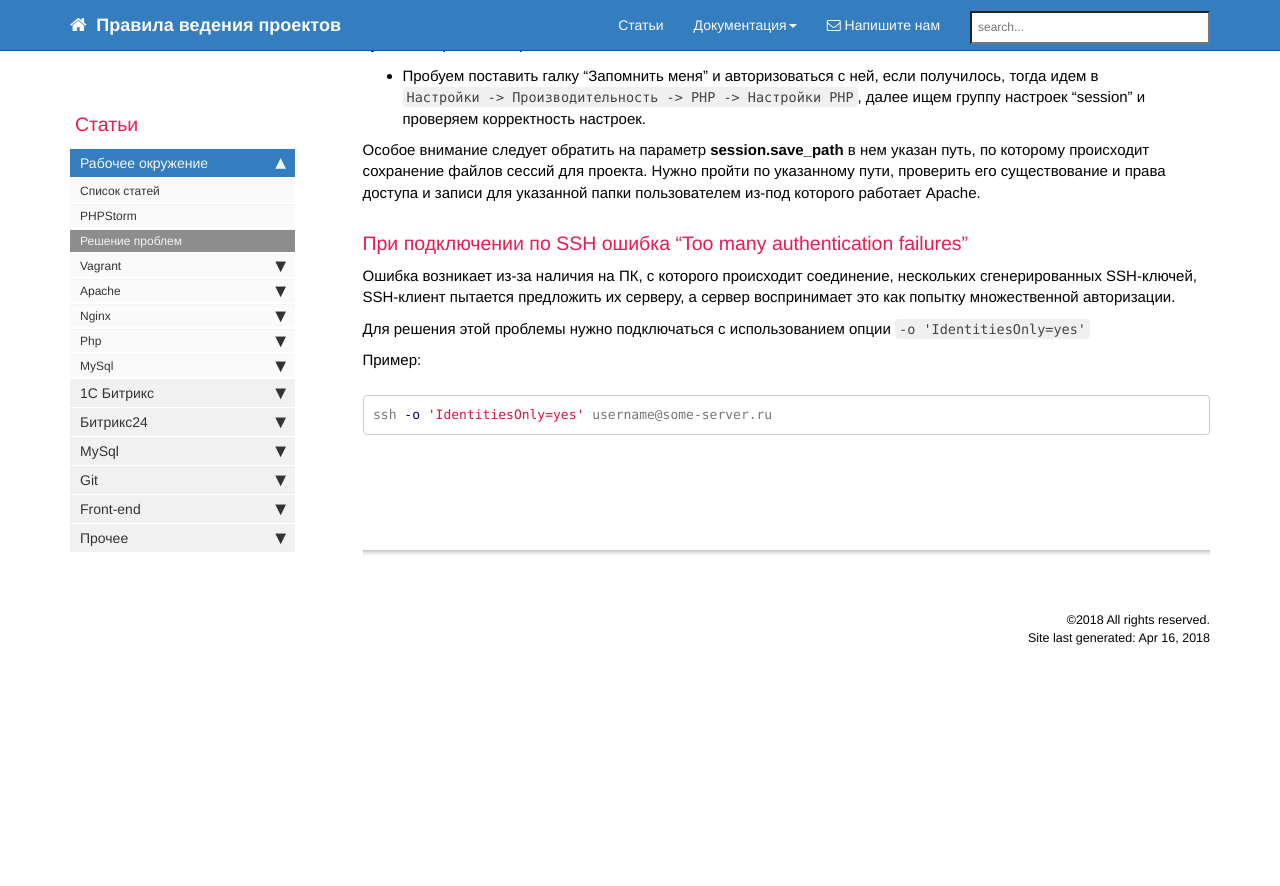
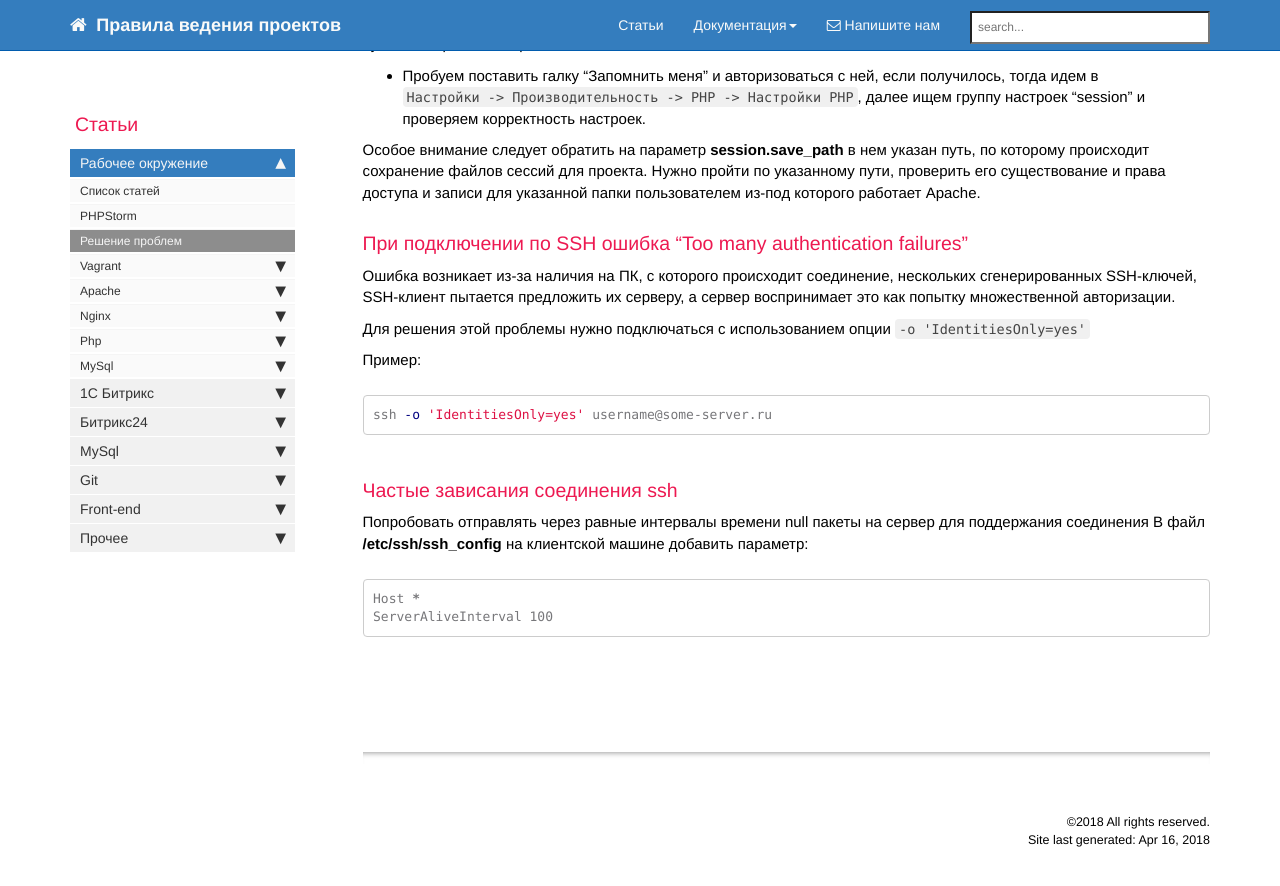
Before and after one commit to gdecider/gdecider.github.io, a Jekyll site: the page built from pages/articles/articles_env-reshenie-problem.md, in a window 1280 px wide and 900 px high, scrolled down 1266 px. Shown: the top 886 px of the window. Built offline with Jekyll 4.4.1, drawn with Linux system fonts in a browser that asks for light colours; nearby versions of some CDN libraries; comment, search, counter and statistics services are not loaded; before the commit the page ends 1964 px from its top, so only the background shows below that.

Commit message:
Update articles_env-reshenie-problem.md

````diff
--- a/pages/articles/articles_env-reshenie-problem.md
+++ b/pages/articles/articles_env-reshenie-problem.md
@@ -78,3 +78,13 @@ sudo sysctl -p --system
 ```sh
 ssh -o 'IdentitiesOnly=yes' username@some-server.ru
 ```
+
+### Частые зависания соединения ssh
+
+Попробовать отправлять через равные интервалы времени null пакеты на сервер для поддержания соединения
+В файл **/etc/ssh/ssh_config** на клиентской машине добавить параметр:
+
+```sh
+Host *
+ServerAliveInterval 100
+```
````
